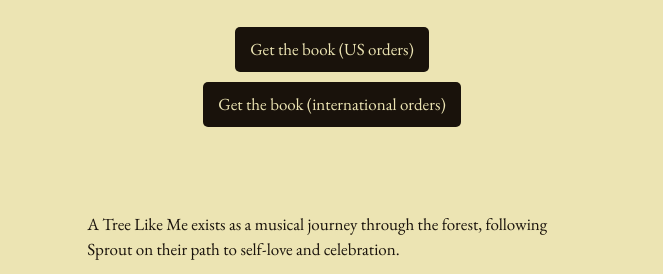
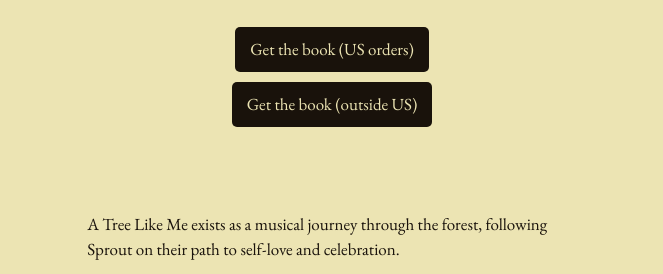
Before and after one commit to dmtors/atreelikeme.com, a plain HTML site: page index.html in a window 1280 px wide. Shown: the part 1738-2012 px from the top of the page, without its empty margins (308-971 px from the left). Drawn offline with nearby package versions, Linux system fonts and the light colour scheme.

Commit message:
quick revision

```diff
--- a/index.html
+++ b/index.html
@@ -31,7 +31,7 @@
 <p><i>Sprout</i> is a young sapling searching for a sense of belonging in a lively, vibrant forest. Despite the beauty around them, <i>Sprout</i> feels isolated. Guided by their guardian, <i>Sprout</i> meets a community of trees and discovers the importance of celebrating one’s own individuality.</p></br>
 <img src="book.jpg" alt="The cover of A Tree Like Me." style="width: 100%; max-width: 600px; margin: 0 auto; border-radius: 30px; mix-blend-mode: multiply;"/>
 
-<a class="button" href="https://square.link/u/tO0TfEhg" aria-label="Buy the book on a new page." target="_blank">Get the book (US orders)</a><a class="button" style="margin-top: -20px;" href="https://www.lulu.com/shop/derek-torsani-and-matsya-das/a-tree-like-me/hardcover/product-84ydp7e.html" aria-label="Buy the book on a new page." target="_blank">Get the book  (international orders)</a>
+<a class="button" href="https://square.link/u/tO0TfEhg" aria-label="Buy the book on a new page." target="_blank">Get the book (US orders)</a><a class="button" style="margin-top: -20px;" href="https://www.lulu.com/shop/derek-torsani-and-matsya-das/a-tree-like-me/hardcover/product-84ydp7e.html" aria-label="Buy the book on a new page." target="_blank">Get the book  (outside US)</a>
 </br>
 
 <div id="music"></div>
```
